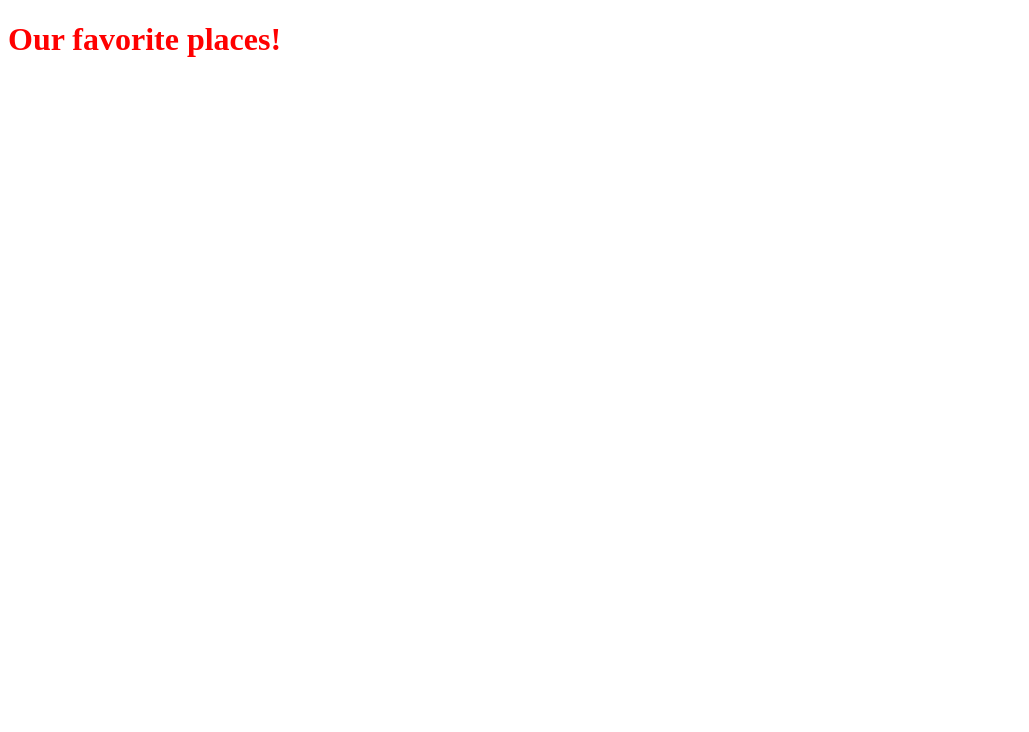
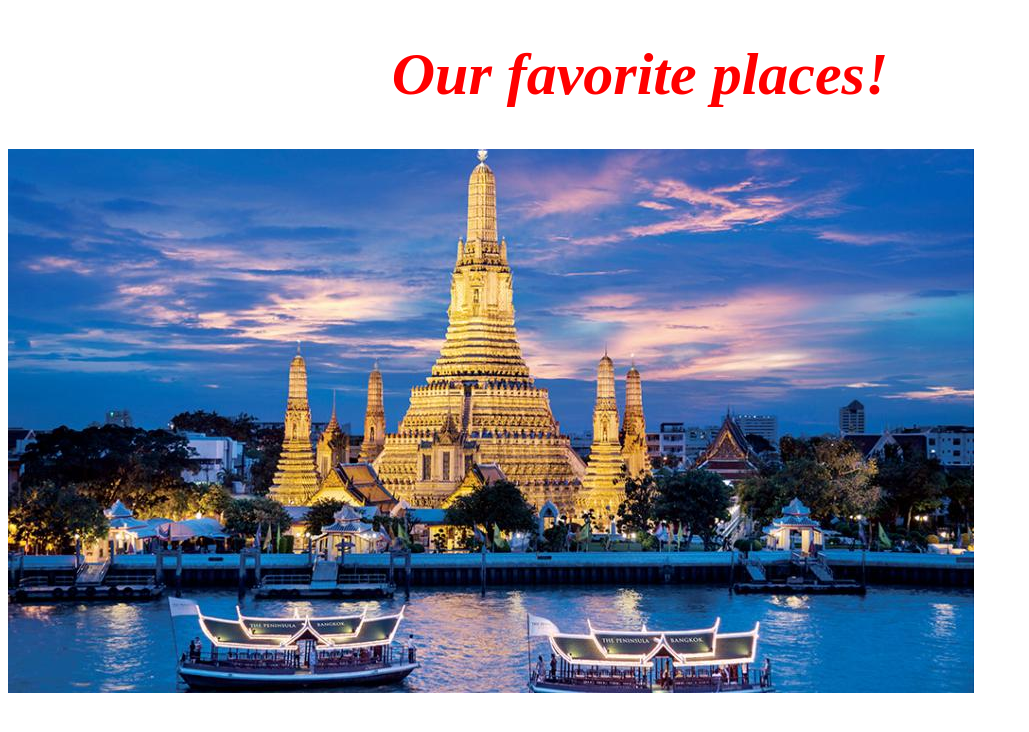
Before and after one commit to Jeremiah-Freeman/my-first-webpage, a plain HTML site: page favorite-places/favorite-places.html in a window 1280 px wide. Shown: the whole page, without its empty margins (0-1029 px from the left). Drawn offline with Linux system fonts and the light colour scheme.

Commit message:
add Bangkok image to favorite places

```diff
--- a/favorite-places/favorite-places.html
+++ b/favorite-places/favorite-places.html
@@ -6,5 +6,7 @@
   </head>
   <body>
       <h1>Our favorite places!</h1>
+      <img src="the-peninsula-hotel-bangkok-thailand.jpg.rend.tccom.966.544.jpeg">
   </body>
+
 </html>
--- a/favorite-places/places-styles.css
+++ b/favorite-places/places-styles.css
@@ -1,5 +1,8 @@
 h1 {
   color: red;
+  font-style: italic;
+  text-align: center;
+  font-size: 60px;
 }
 
 
```
Also changed, not shown: favorite-places/the-peninsula-hotel-bangkok-thailand.jpg.rend.tccom.966.544.jpeg (added).
